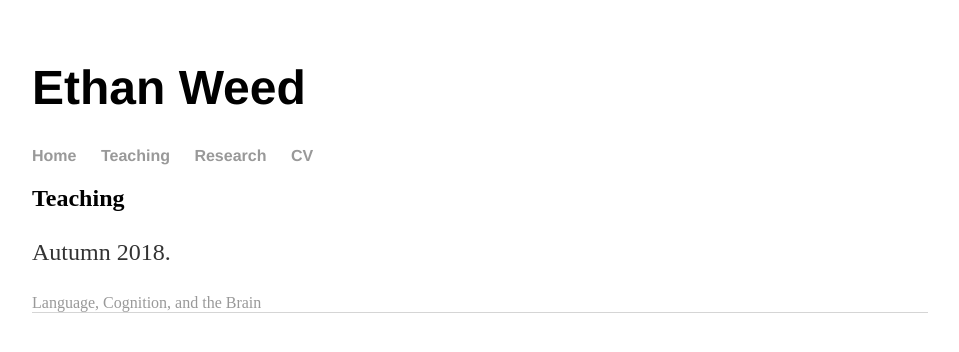
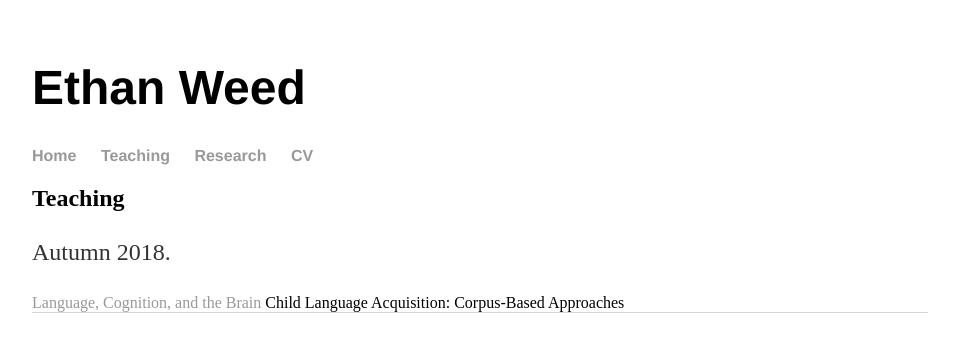
Before and after one commit to ethanweed/ethanweed.github.io, a Jekyll site: the page built from teaching/index.html, in a window 1280 px wide. Shown: the top 352 px of the page, without its empty margins (160-1119 px from the left). Built offline with Jekyll 4.4.1, drawn with Linux system fonts in a browser that asks for light colours.

Commit message:
added CLA to teaching

```diff
--- a/teaching/index.html
+++ b/teaching/index.html
@@ -7,3 +7,5 @@ title: Teaching
 <p>Autumn 2018. </p>
 
 <a href="https://docs.google.com/document/d/e/2PACX-1vSh8onjELzeSZKxDiZu8f-m5sob6PPUISj4Bg0nTAbGcJ-6gD229W64ni3YjnNTukweqAaT6pZXWp2i/pub">Language, Cognition, and the Brain </a>
+
+Child Language Acquisition: Corpus-Based Approaches
```
